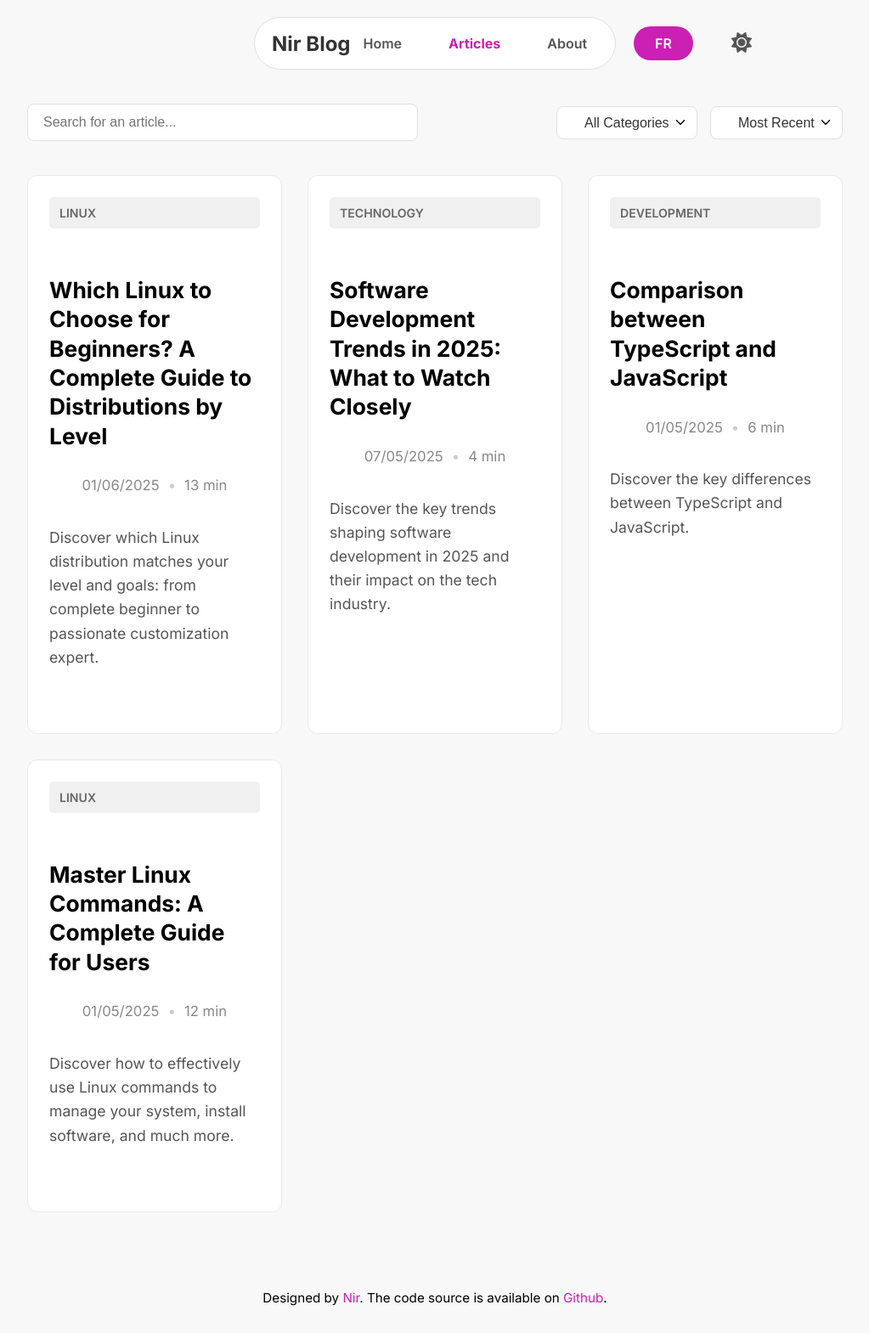
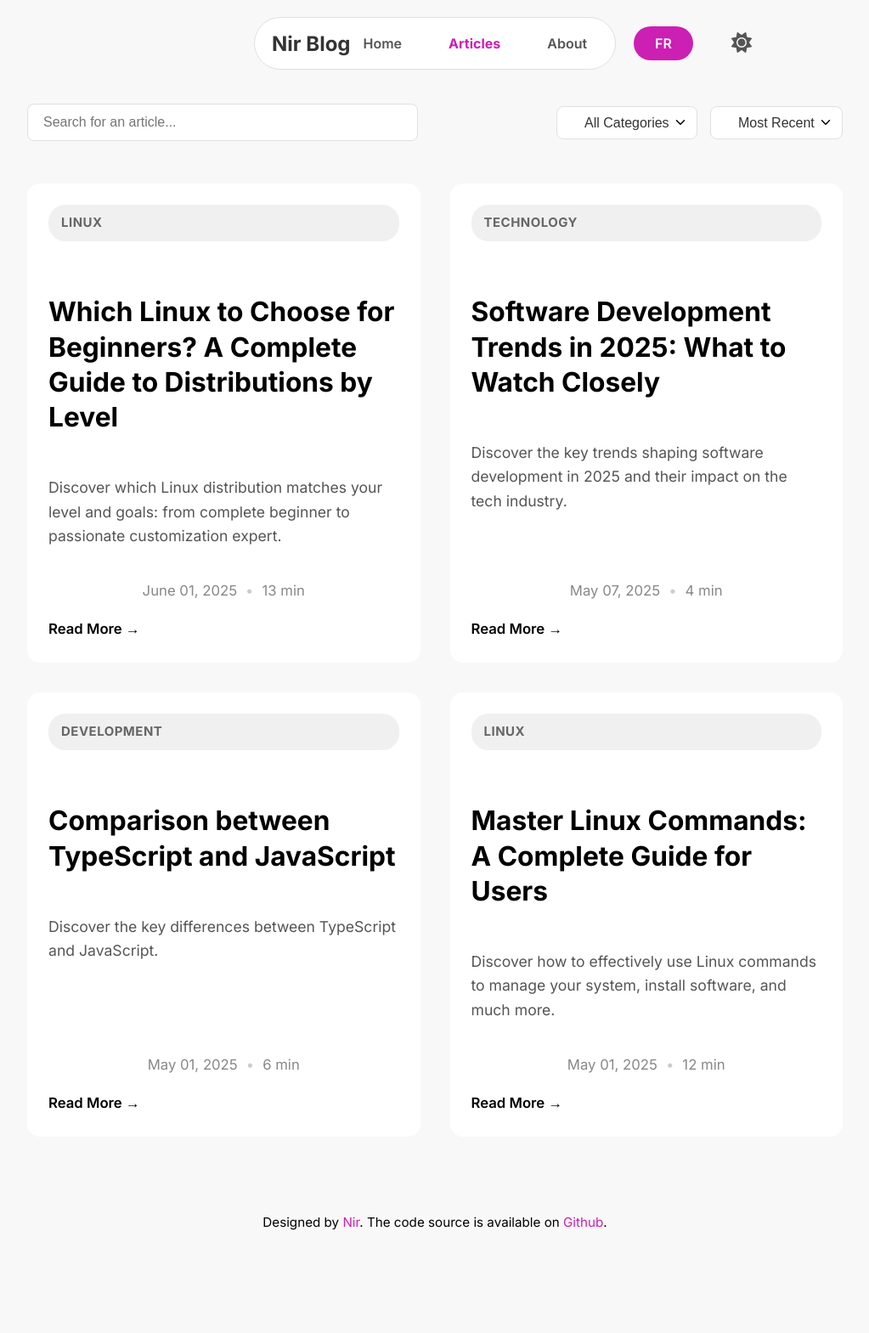
Before and after one commit to NirToolsBox/Nir-Blog-en, a Jekyll site: the page built from blog.md, in a window 1280 px wide. Shown: the whole page at 85% size, without its empty margins (128-1151 px from the left). Built offline with Jekyll 4.4.1, drawn with Linux system fonts in a browser that asks for light colours; after the commit the page ends 1481 px from its top, so only the background shows below that.

Commit message:
style: change blog cards

```diff
--- a/assets/css/style.css
+++ b/assets/css/style.css
@@ -393,24 +393,30 @@ body {
 
 .post-grid {
     display: grid;
-    grid-template-columns: repeat(auto-fill, minmax(300px, 1fr));
-    gap: 30px;
+    grid-template-columns: repeat(auto-fill, minmax(320px, 1fr));
+    gap: 35px;
     max-width: 1200px;
-    margin: 40px auto;
+    margin: 50px auto;
     padding: 0 20px;
 }
 
 .post-card {
-    border: 1px solid;
-    border-radius: 12px;
+    border-radius: 15px;
     overflow: hidden;
-    transition: transform 0.2s ease, box-shadow 0.2s ease;
     display: flex;
     flex-direction: column;
+    transition: transform 0.3s ease, box-shadow 0.3s ease;
 }
 
 .post-card:hover {
-    transform: translateY(-5px);
+    transform: translateY(-8px);
+}
+
+.post-card-image {
+    width: 100%;
+    height: 200px;
+    background-size: cover;
+    background-position: center;
 }
 
 .post-content {
@@ -419,27 +425,24 @@ body {
     display: flex;
     flex-direction: column;
 }
-.post-content pre.highlight {
-    overflow-x: auto;
-    max-width: 100%;
-    box-sizing: border-box;
-}
 
 .post-category {
     display: inline-block;
-    font-size: 0.8em;
-    font-weight: 600;
-    padding: 6px 12px;
-    border-radius: 5px;
+    font-size: 0.85em;
+    font-weight: 700;
+    padding: 8px 15px;
+    border-radius: 20px;
     margin-bottom: 15px;
     text-transform: uppercase;
+    letter-spacing: 0.5px;
 }
 
 .post-card h3 {
-    font-size: 1.5em;
+    font-size: 1.8em;
     margin-top: 0;
     margin-bottom: 15px;
     line-height: 1.3;
+    font-weight: 700;
 }
 
 .post-card h3 a {
@@ -447,59 +450,63 @@ body {
     transition: color 0.2s ease;
 }
 
-.post-meta {
-    font-size: 0.9em;
-    margin-bottom: 15px;
-    display: flex;
-    align-items: center;
-    gap: 8px;
-}
-
 .post-excerpt {
     font-size: 1em;
     line-height: 1.6;
-    margin-bottom: 0;
+    margin-bottom: 20px;
+    flex-grow: 1;
+}
+
+.post-meta {
+    font-size: 0.9em;
+    display: flex;
+    align-items: center;
+    gap: 10px;
+    margin-top: auto;
+    padding-top: 15px;
+}
+
+
+.post-readmore {
+    display: inline-block;
+    margin-top: 15px;
+    font-size: 0.95em;
+    font-weight: 600;
+    text-decoration: none;
+    transition: color 0.2s ease, transform 0.2s ease;
+}
+
+.post-readmore:hover {
+    transform: translateX(5px);
 }
 
 @media (max-width: 768px) {
-    .filters {
-        flex-direction: column;
-        align-items: stretch;
-        padding: 0 15px;
-        margin-top: 20px;
-    }
-
-    .search-bar {
-        width: 100%;
-        margin-bottom: 15px;
-    }
-
-    .filter-group {
-        flex-direction: column;
-        width: 100%;
-        gap: 15px;
-    }
-
-    .filter-group select {
-        width: 100%;
-    }
-
     .post-grid {
         grid-template-columns: 1fr;
         padding: 0 15px;
-        margin-top: 20px;
+        margin-top: 30px;
     }
+    .post-card h3 {
+        font-size: 1.5em;
+    }
+}
 
-    .post-card {
-        padding: 0;
-    }
-
+@media (max-width: 480px) {
     .post-content {
         padding: 20px;
     }
-
+    .post-category {
+        font-size: 0.75em;
+        padding: 6px 12px;
+    }
     .post-card h3 {
         font-size: 1.3em;
+    }
+    .post-excerpt {
+        font-size: 0.9em;
+    }
+    .post-readmore {
+        font-size: 0.9em;
     }
 }
 
@@ -717,7 +724,6 @@ body {
 .post-content {
     line-height: 1.8;
     font-size: 1.1em;
-    margin-bottom: 50px;
 }
 
 .site-footer {
--- a/assets/css/theme.css
+++ b/assets/css/theme.css
@@ -279,6 +279,14 @@ body {
     color: var(--post-excerpt-color);
 }
 
+.post-readmore {
+    color: var(--post-title-color);
+}
+
+.post-readmore:hover {
+    color: var(--link-hover-color);
+}
+
 .about-hero h1 {
     color: var(--hero-title-color);
 }
--- a/blog.md
+++ b/blog.md
@@ -28,12 +28,13 @@ permalink: /blog/
         <div class="post-content">
             <span class="post-category">{{ post.category }}</span>
             <h3><a href="{{ post.url | relative_url }}">{{ post.title }}</a></h3>
+            <p class="post-excerpt">{{ post.excerpt | strip_html | truncatewords: 25 }}</p>
             <div class="post-meta">
-                <time>{{ post.date | date: "%d/%m/%Y" }}</time>
+                <time>{{ post.date | date: "%B %d, %Y" }}</time>
                 <span>•</span>
                 <span>{% include reading-time.html content=post.content %}</span>
             </div>
-            <p class="post-excerpt">{{ post.excerpt }}</p>
+            <a href="{{ post.url | relative_url }}" class="post-readmore">Read More &rarr;</a>
         </div>
     </article>
     {% endfor %}
```
